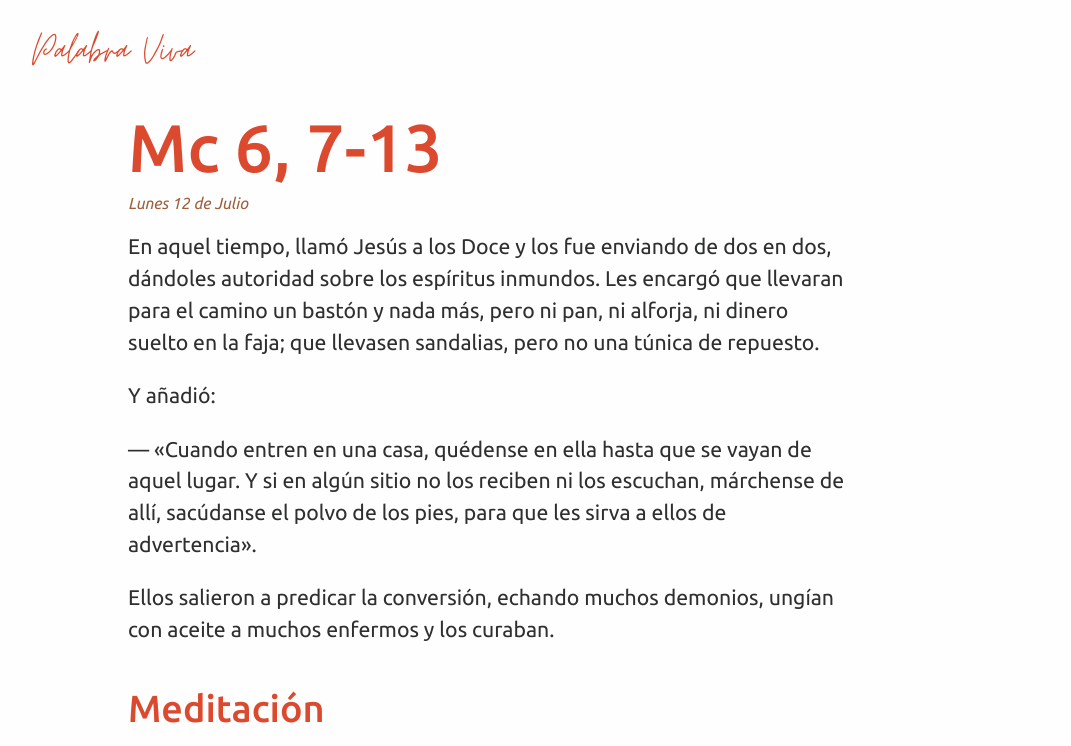
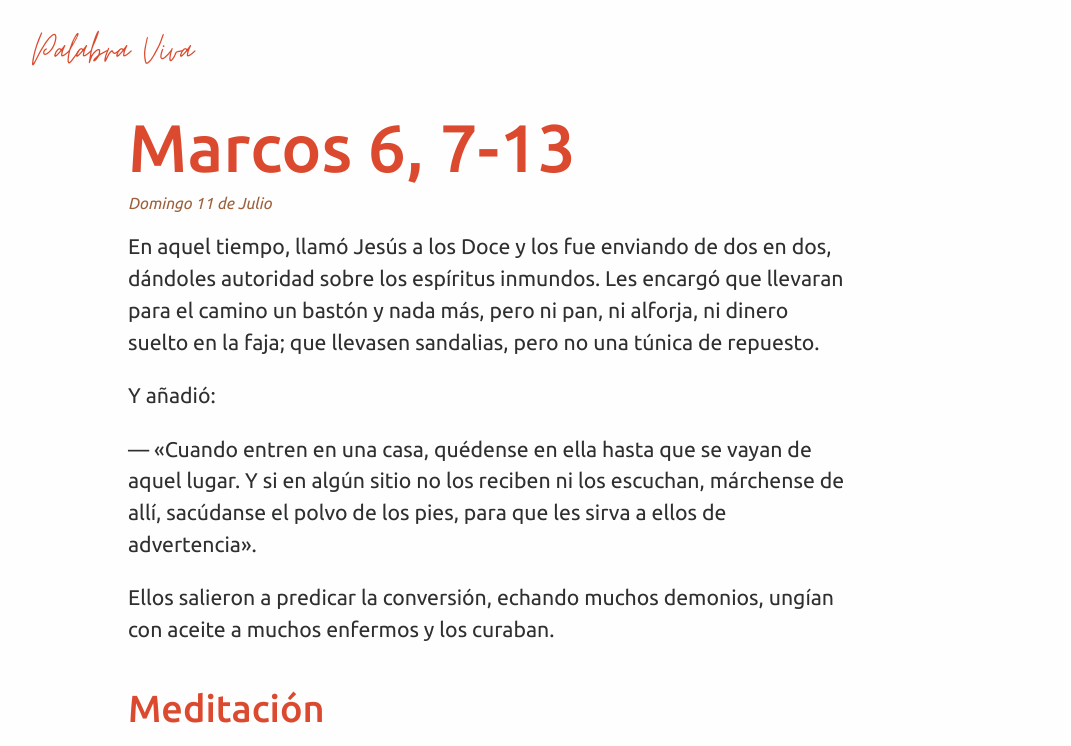
Before and after one commit to jbbenavidesr/palabraViva, an Eleventy site: page src/evangelios/2021-07-11-mc-6-7-13.md in a window 1280 px wide. Shown: the top 746 px of the page, without its empty margins (56-1127 px from the left). Built offline with nearby package versions, Linux system fonts and the light colour scheme; Eleventy itself is replaced by a stand-in of ours; files that its build step writes are made by us from their sources; grey boxes are pictures that could not be loaded.

Commit message:
Fix date

```diff
--- a/src/evangelios/2021-07-11-mc-6-7-13.md
+++ b/src/evangelios/2021-07-11-mc-6-7-13.md
@@ -1,6 +1,6 @@
 ---
-title: Mc 6, 7-13
-date: 2021-07-12T03:28:33.357Z
+title: Marcos 6, 7-13
+date: 2021-07-11
 link: https://open.spotify.com/episode/5ZjdGT8xMauJ5UvAZxXUtb?si=dZHbyoJTQG6R5mxHsMXFeg&utm_source=copy-link&dl_branch=1
 ---
 En aquel tiempo, llamó Jesús a los Doce y los fue enviando de dos en dos, dándoles autoridad sobre los espíritus inmundos. Les encargó que llevaran para el camino un bastón y nada más, pero ni pan, ni alforja, ni dinero suelto en la faja; que llevasen sandalias, pero no una túnica de repuesto.
```
